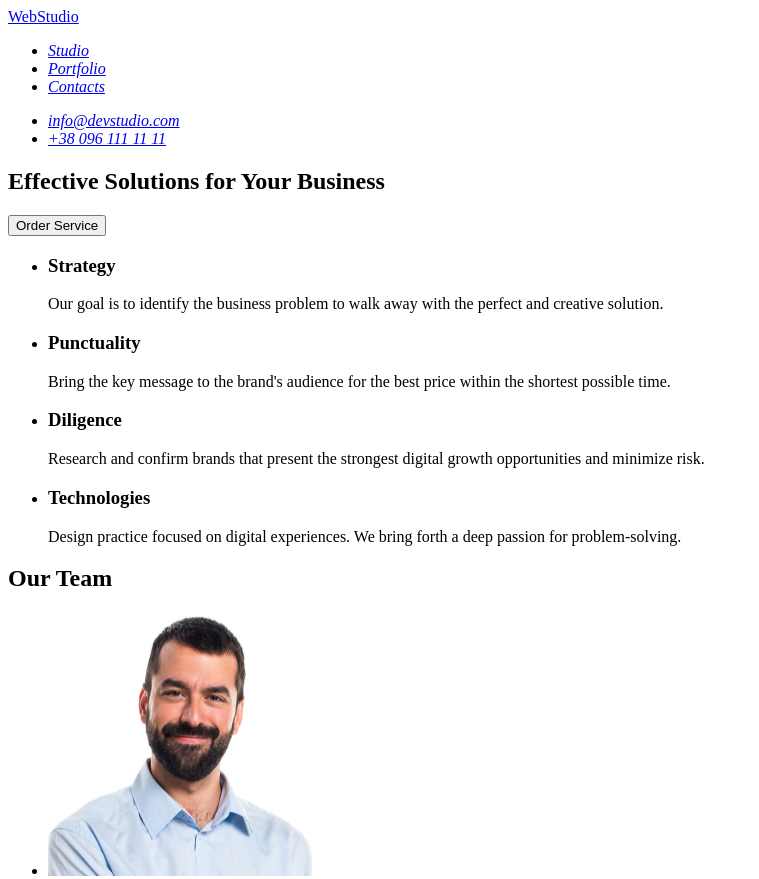
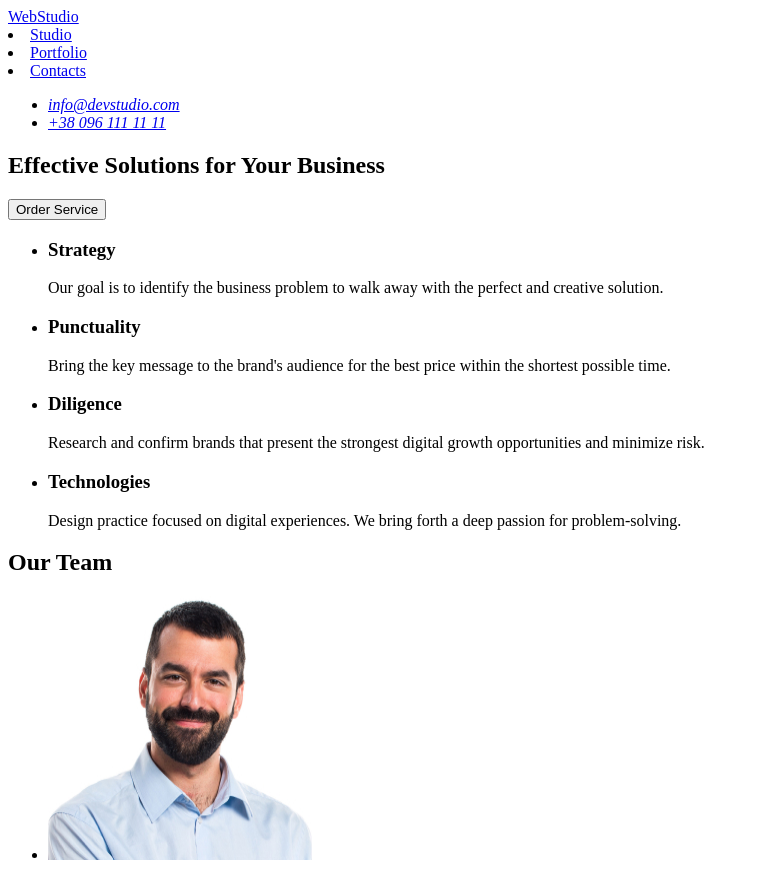
Before and after one commit to Serhiisan/goit-markup-hw-01, a plain HTML site: page index.html in a window 1280 px wide. Shown: the top 879 px of the page, without its empty margins (0-759 px from the left). Drawn offline with Linux system fonts and the light colour scheme.

Commit message:
error correction

```diff
--- a/index.html
+++ b/index.html
@@ -11,13 +11,10 @@
     <header>
         <nav>
             <a href="/">WebStudio</a>
-            <address>
-                <ul>
-                    <li><a href="#">Studio</a></li>
-                    <li><a href="./portfolio.html">Portfolio</a></li>
-                    <li><a href="#">Contacts</a></li>
-                </ul>
-            </address>
+            <li><a href="#">Studio</a></li>
+            <li><a href="./portfolio.html">Portfolio</a></li>
+            <li><a href="#">Contacts</a></li>
+            </ul>
         </nav>
         <address>
             <ul>
```
